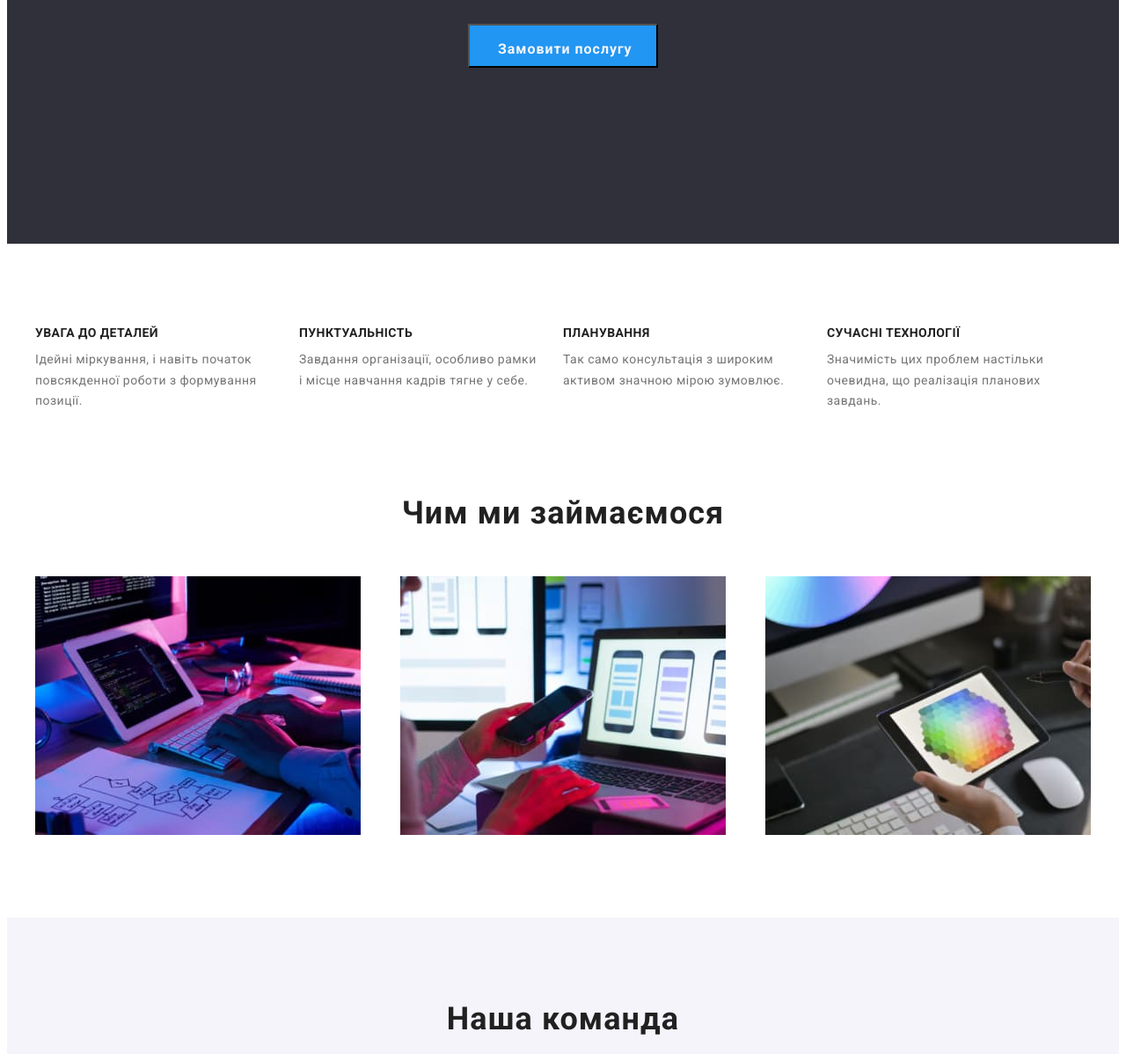
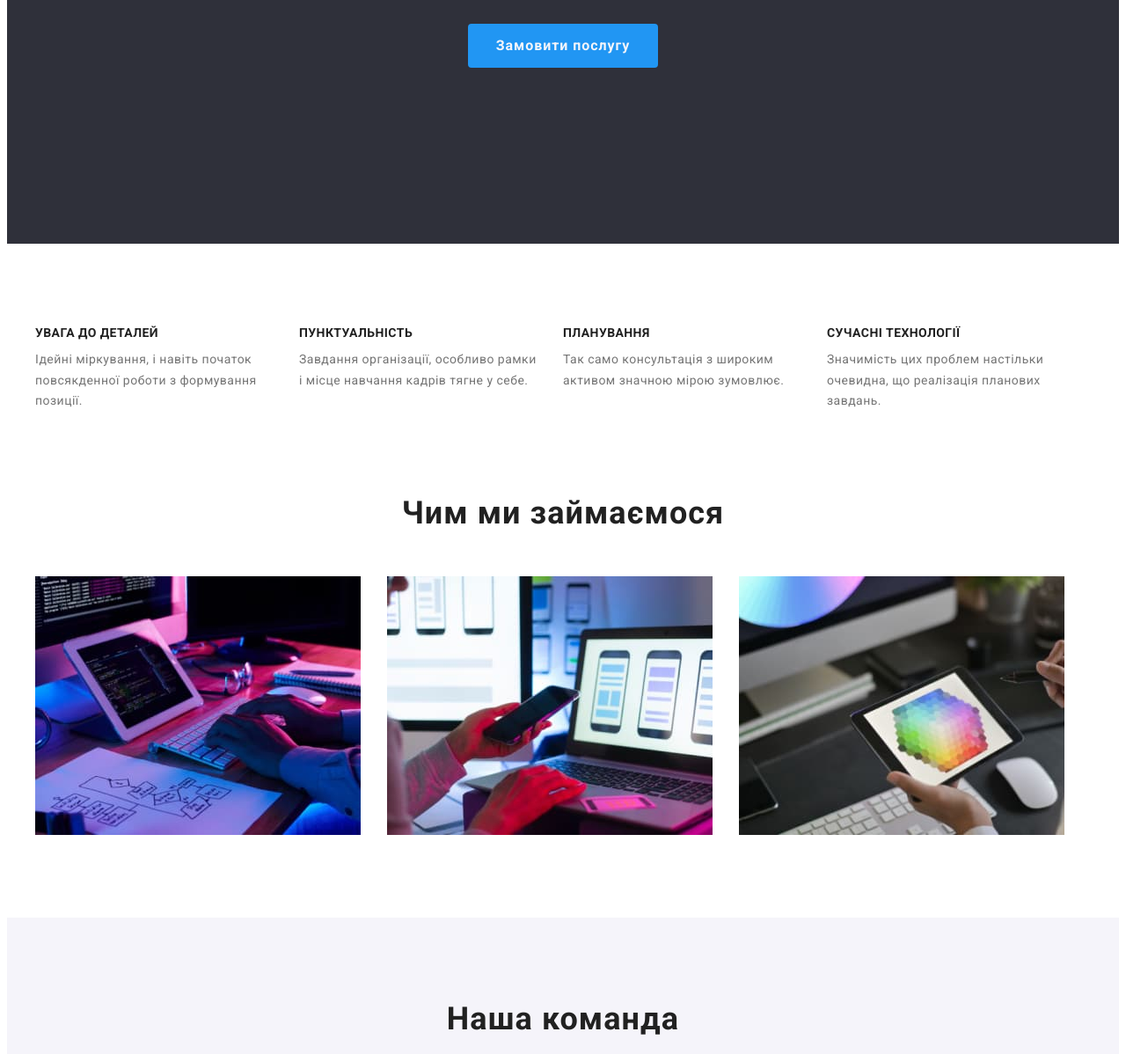
Before and after one commit to VitaCherkes/goit-markup-hw-03, a plain HTML site: page index.html in a window 1280 px wide. Shown: the part 442-1640 px from the top of the page at 88% size. Drawn offline with Linux system fonts and the light colour scheme.

Commit message:
поправки

```diff
--- a/css/styles.css
+++ b/css/styles.css
@@ -44,6 +44,8 @@ address {
 
 img {
   display: block;
+  min-width: 100%;
+  height: auto;
 }
 .section {
     padding-top: 94px;
@@ -181,8 +183,9 @@ text-transform: uppercase;
 .work-img{
     padding-top: 0px;
 }
-.work-img{
-    justify-content: center;
+.work{
+    display: flex;
+  gap: 30px;
 }
 .section-title {
     margin-bottom: 50px;
@@ -245,20 +248,21 @@ letter-spacing: 0.03em;
 text-transform: uppercase;
 }
 
-.work{
+/* .work{
     display: flex;
   justify-content: space-between;
-}
-.work-li{
+} */
+/* .work-li{
    margin-left: 30px;
 }
 .work-li:first-child{
     margin-left: 0;
-}
+} */
  /*команда */
  .team-list{
      display: flex;
-    justify-content: space-between;
+    /* justify-content: space-between; */
+    gap: 30px;
  }
  .section-team{
 background-color: var(--primary-color);
@@ -271,6 +275,7 @@ font-size: 16px;
 line-height: 1.19;
  }
  .team{
+     flex-basis: calc((100% - 90px) / 4);
      background-color: var(--background);
      box-shadow: 0px 1px 3px rgba(0, 0, 0, 0.12), 0px 1px 1px rgba(0, 0, 0, 0.14), 0px 2px 1px rgba(0, 0, 0, 0.2);;
      border-radius: 0px 0px 4px 4px;
@@ -352,19 +357,17 @@ text-decoration: none;}
     display: block;
     width: 216px;
     height: 50px;
-    padding-top: 10px;
-    padding-left: 32px;
+    border-radius: 4px;
+
     background-color: var(--accent-color);
     color: var(--primary-white-color);
     cursor: pointer;
 font-weight: 700;
 font-size: 16px;
 line-height: 1.88;
-display: flex;
-align-items: center;
-text-align: center;
 letter-spacing: 0.06em;
 font-family: Roboto;
+border: none;
 }
 .button.primary:hover,
 .button.primary:focus{
```
